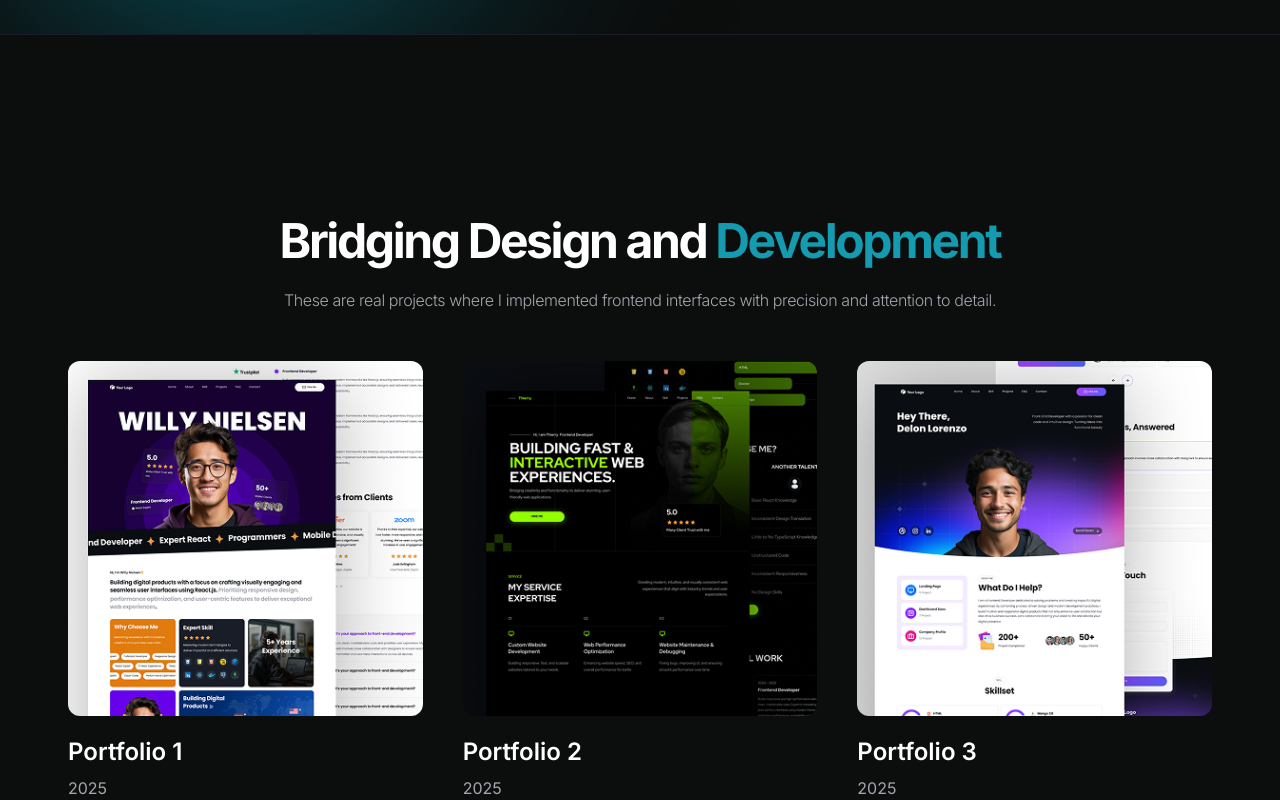
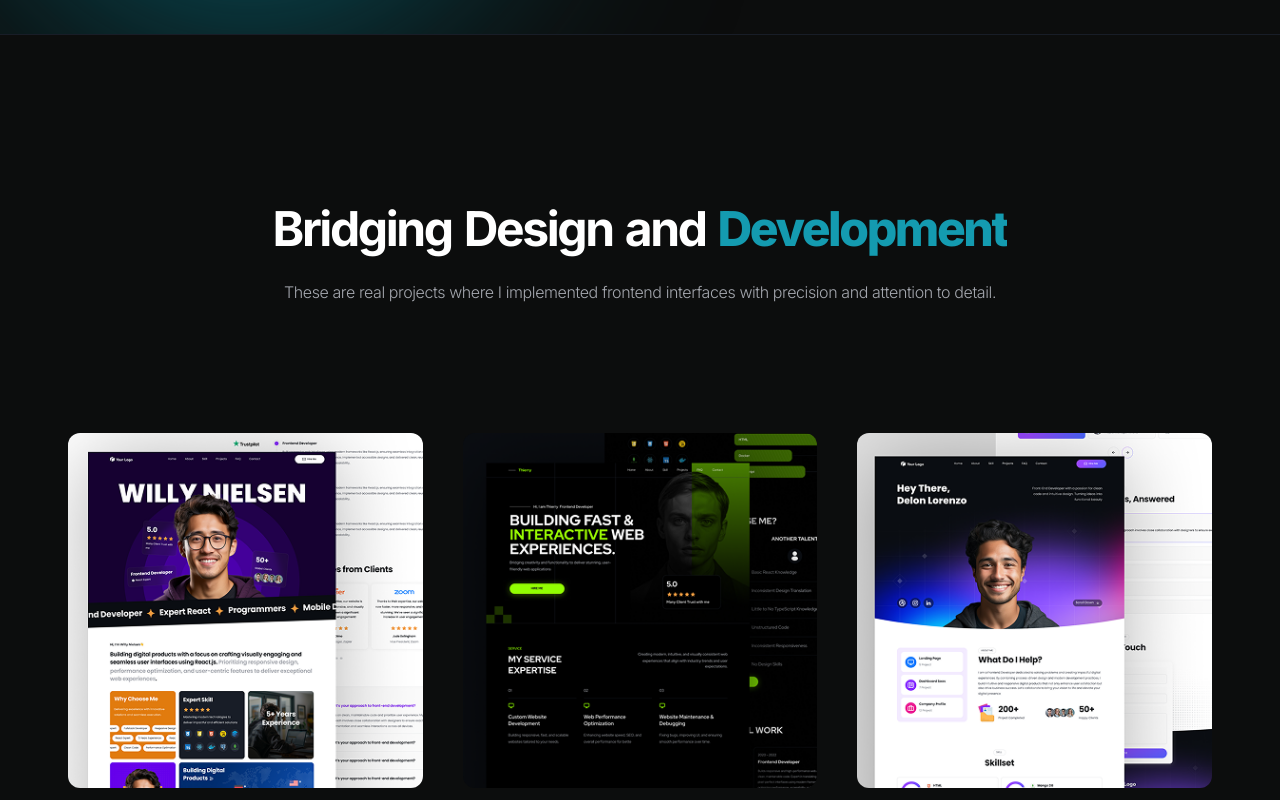
Before and after one commit to derey79/my-portofolio, a Next.js app: page / in a window 1280 px wide. Shown: the part 3740-4540 px from the top of the page. Built offline with nearby package versions, Linux system fonts and the light colour scheme.

Commit message:
update project list

```diff
--- a/src/app/components/Projects.tsx
+++ b/src/app/components/Projects.tsx
@@ -3,21 +3,84 @@
 import TitleHeader from './commons/TitleHeader';
 import ProjectsGrid from './project/ProjectGrid';
 import { PROJECTS } from '../constants/projectlist';
+import { motion } from 'framer-motion';
 
 export default function Project() {
+  const containerVariants = {
+    hidden: { opacity: 0 },
+    visible: {
+      opacity: 1,
+      transition: {
+        staggerChildren: 0.08,
+        delayChildren: 0.1,
+      },
+    },
+  };
+
+  const wordVariants = {
+    hidden: {
+      y: '110%',
+      opacity: 0,
+    },
+    visible: {
+      y: '0%',
+      opacity: 1,
+      transition: {
+        duration: 0.85,
+        ease: [0.215, 0.61, 0.355, 1] as const,
+      },
+    },
+  };
+
+  const titleWords = ['Bridging', 'Design', 'and', 'Development'];
+
   return (
-    <section id='projects' className='py-20'>
+    <section id='projects' className='pt-16'>
       <div className='custom-container mx-auto px-4'>
         <TitleHeader
           title={
-            <>
-              Bridging Design and{' '}
-              <span className='text-primary-300'>Development</span>
-            </>
+            <motion.div
+              initial='hidden'
+              whileInView='visible'
+              viewport={{ once: true, margin: '-120px' }}
+              variants={containerVariants}
+              className='inline-flex flex-wrap gap-x-[0.25em] gap-y-1 justify-center w-full'
+            >
+              {titleWords.map((word, index) => (
+                // Span ini bertindak sebagai topeng (mask) pelindung potong teks luar
+                <span
+                  key={index}
+                  className='relative inline-block overflow-hidden py-1'
+                >
+                  <motion.span
+                    variants={wordVariants}
+                    className={`inline-block ${word === 'Development' ? 'text-primary-300 font-extrabold' : ''}`}
+                  >
+                    {word}
+                  </motion.span>
+                </span>
+              ))}
+            </motion.div>
           }
-          description='These are real projects where I implemented frontend interfaces with precision and attention to detail.'
+          /* 4. MEMBUNGKUS DESKRIPSI DENGAN ANIMASI FADE-IN ELEGAN MENGANTRE DI AKHIR */
+          description={
+            <motion.p
+              initial={{ opacity: 0, y: 15 }}
+              whileInView={{ opacity: 1, y: 0 }}
+              viewport={{ once: true }}
+              transition={{
+                duration: 0.8,
+                delay: 0.5, // Memberikan jeda waktu agar judul selesai meluncur naik dahulu
+                ease: 'easeOut',
+              }}
+              className='section-description text-center'
+            >
+              These are real projects where I implemented frontend interfaces
+              with precision and attention to detail.
+            </motion.p>
+          }
         />
-        <div className='relative h-auto'>
+        <div className='relative h-auto pt-20'>
           {/* Content Skills */}
           <ProjectsGrid projects={PROJECTS} />
         </div>
```
